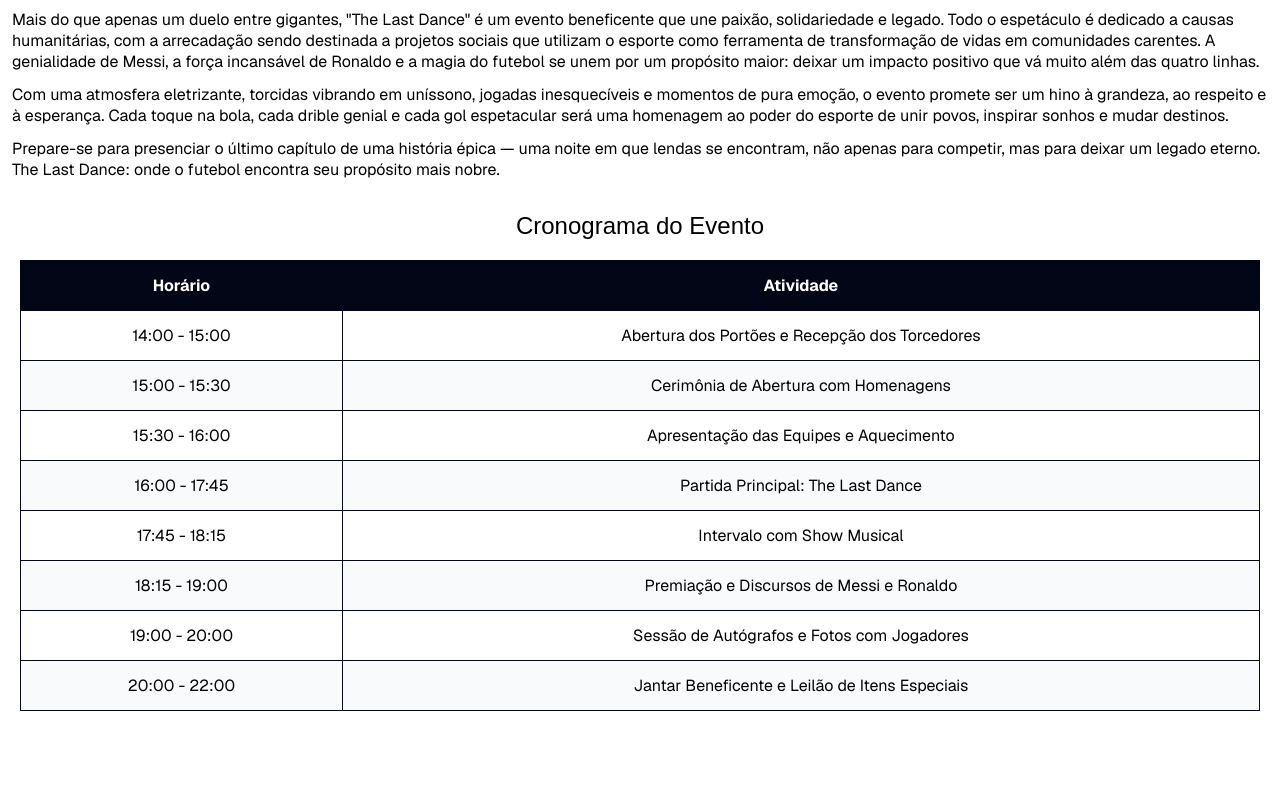
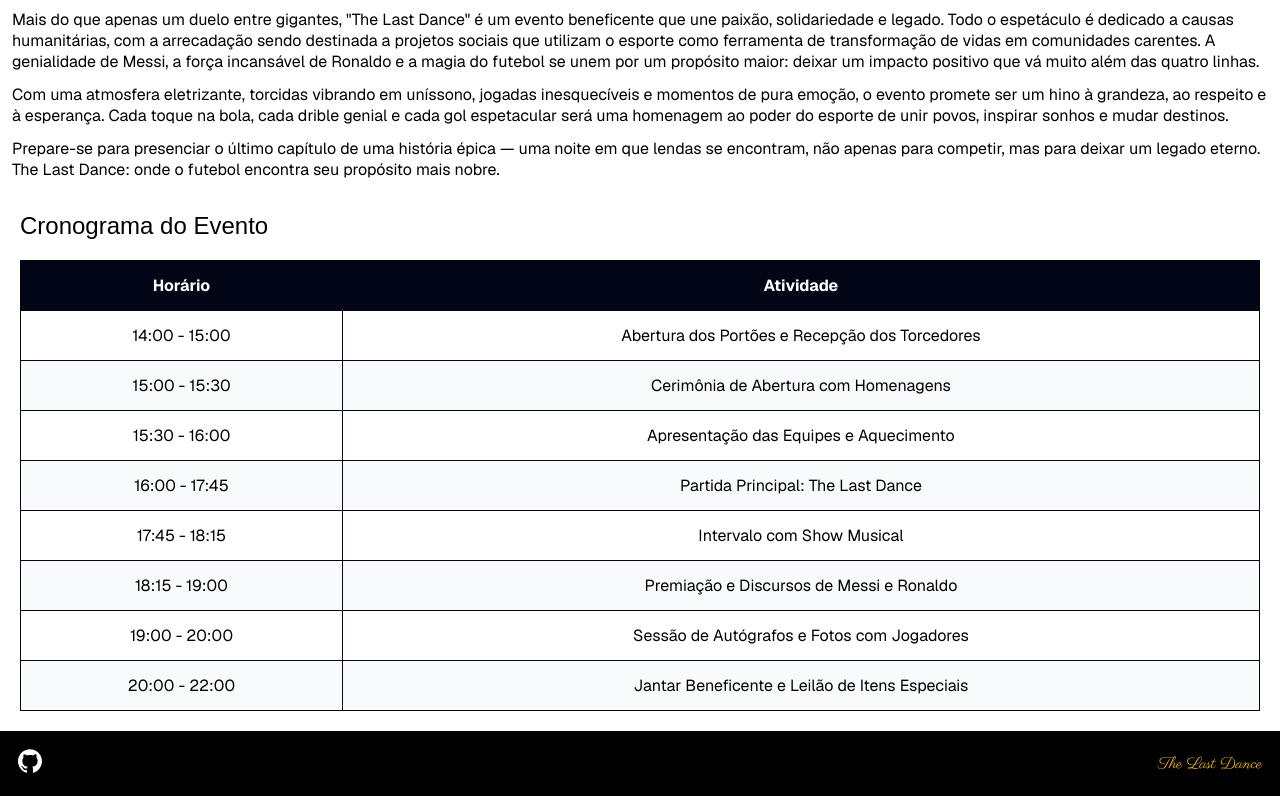
Before and after one commit to LuanRoger/web1, a plain HTML site: page projeto01/index.html in a window 1280 px wide. Shown: the part 873-1669 px from the top of the page. Before the commit the page ends 1604 px from the top, so only its background shows below. Drawn offline with nearby package versions, Linux system fonts and the light colour scheme; a web font is replaced by a local one.

Commit message:
feat: create footer

```diff
--- a/projeto01/cronograma.css
+++ b/projeto01/cronograma.css
@@ -3,10 +3,6 @@
   flex-direction: column;
   gap: 20px;
   padding: 20px;
-}
-
-.cronograma-section h1 {
-  text-align: center;
 }
 
 .cronograma-table {
--- /dev/null
+++ b/projeto01/footer.css
@@ -0,0 +1,29 @@
+footer {
+  background-color: var(--color-black);
+  color: var(--color-white);
+  width: 100%;
+}
+
+.footer-container {
+  display: flex;
+  justify-content: space-between;
+  align-items: center;
+  padding: 18px;
+}
+
+.social-media-contaiener {
+  display: flex;
+  justify-items: center;
+  gap: var(--spacing-lg);
+}
+
+.event-name-footer {
+  color: var(--color-yellow-400);
+}
+
+.social-media-contaiener svg {
+  width: 24px;
+  height: 24px;
+  fill: var(--color-white);
+  transition: fill 0.3s ease;
+}
--- a/projeto01/global.css
+++ b/projeto01/global.css
@@ -6,6 +6,7 @@
   --color-transparent: transparent;
   --color-slate-50: #f8fafc;
   --color-slate-950: #020617;
+  --color-yellow-400: #fbbf24;
 
   --argentina-blue: #6cace4;
   --portugal-green: #046a38;
--- a/projeto01/index.html
+++ b/projeto01/index.html
@@ -10,6 +10,7 @@
     <link rel="stylesheet" href="compare-section.css" />
     <link rel="stylesheet" href="about-project.css" />
     <link rel="stylesheet" href="cronograma.css" />
+    <link rel="stylesheet" href="footer.css" />
     <link rel="preconnect" href="https://fonts.googleapis.com" />
     <link rel="preconnect" href="https://fonts.gstatic.com" crossorigin />
     <link
@@ -165,7 +166,7 @@
       </section>
       <section id="cron" class="cronograma-section">
         <h1 class="gothic-font">Cronograma do Evento</h1>
-                <table class="cronograma-table">
+        <table class="cronograma-table">
           <thead>
             <tr>
               <th>Horário</th>
@@ -208,6 +209,21 @@
           </tbody>
         </table>
       </section>
+      <footer class="footer-container">
+        <aside class="social-media-contaiener">
+          <a href="https://github.com/LuanRoger" target="_blank">
+            <svg viewBox="0 0 24 24" xmlns="http://www.w3.org/2000/svg">
+              <title>GitHub</title>
+              <path
+                d="M12 .297c-6.63 0-12 5.373-12 12 0 5.303 3.438 9.8 8.205 11.385.6.113.82-.258.82-.577 0-.285-.01-1.04-.015-2.04-3.338.724-4.042-1.61-4.042-1.61C4.422 18.07 3.633 17.7 3.633 17.7c-1.087-.744.084-.729.084-.729 1.205.084 1.838 1.236 1.838 1.236 1.07 1.835 2.809 1.305 3.495.998.108-.776.417-1.305.76-1.605-2.665-.3-5.466-1.332-5.466-5.93 0-1.31.465-2.38 1.235-3.22-.135-.303-.54-1.523.105-3.176 0 0 1.005-.322 3.3 1.23.96-.267 1.98-.399 3-.405 1.02.006 2.04.138 3 .405 2.28-1.552 3.285-1.23 3.285-1.23.645 1.653.24 2.873.12 3.176.765.84 1.23 1.91 1.23 3.22 0 4.61-2.805 5.625-5.475 5.92.42.36.81 1.096.81 2.22 0 1.606-.015 2.896-.015 3.286 0 .315.21.69.825.57C20.565 22.092 24 17.592 24 12.297c0-6.627-5.373-12-12-12"
+              />
+            </svg>
+          </a>
+        </aside>
+        <aside>
+          <p class="event-name-footer fancy-font">The Last Dance</p>
+        </aside>
+      </footer>
     </main>
   </body>
 </html>
```
